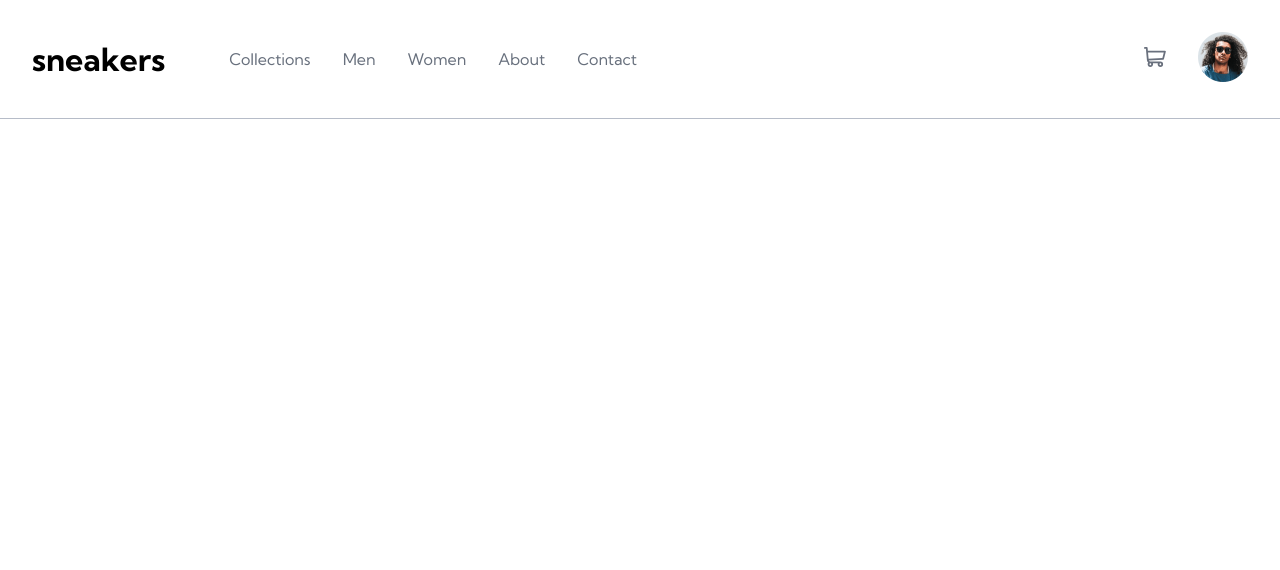
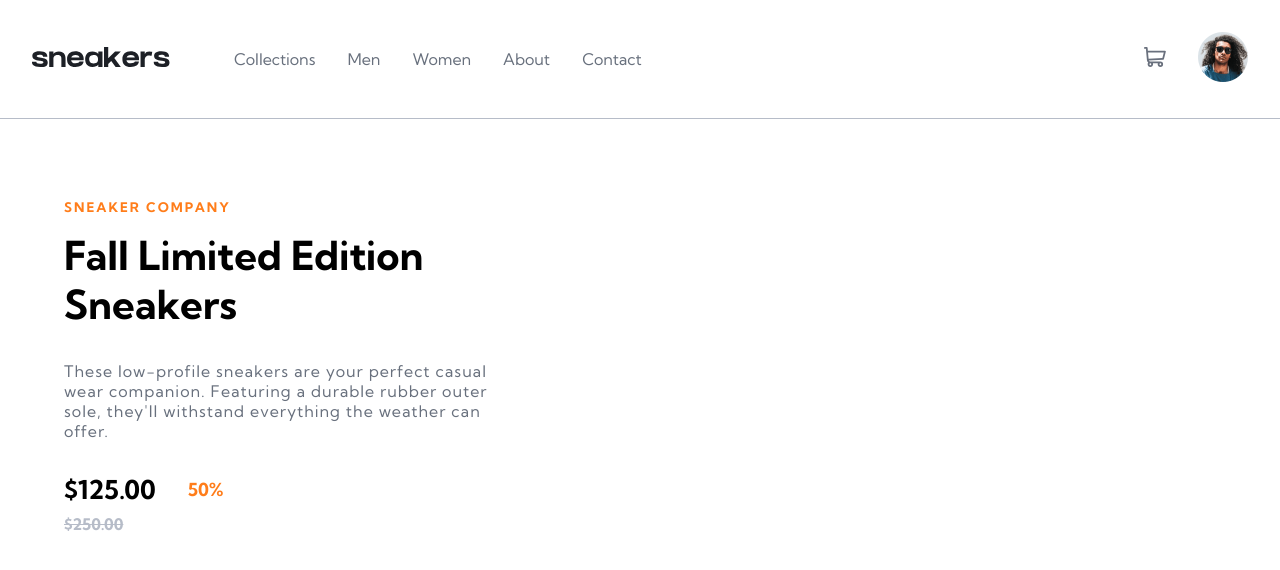
Before and after one commit to travistn/ecommerce-product-page, a React (Create React App) app: page / in a window 1280 px wide. Shown: the top 570 px of the page. Built offline with nearby package versions, Linux system fonts and the light colour scheme.

Commit message:
Added a section for the product details

```diff
--- a/src/App.js
+++ b/src/App.js
@@ -1,10 +1,12 @@
 import Navbar from './components/Navbar/Navbar';
+import ProductPage from './components/ProductPage/ProductPage';
 import './App.css';
 
 const App = () => {
   return (
     <div>
       <Navbar />
+      <ProductPage />
     </div>
   );
 };
--- a/src/components/Navbar/Navbar.css
+++ b/src/components/Navbar/Navbar.css
@@ -5,11 +5,6 @@
   padding: 2rem;
   list-style: none;
   border-bottom: 1px solid var(--color-light_grayish_blue);
-}
-
-.navbar-logo {
-  font-size: 32px;
-  font-weight: 700;
 }
 
 .navbar-links {
--- a/src/components/Navbar/Navbar.jsx
+++ b/src/components/Navbar/Navbar.jsx
@@ -1,12 +1,15 @@
 import './Navbar.css';
 import cartIcon from '../../assets/icon-cart.svg';
 import avatar from '../../assets/image-avatar.png';
+import logo from '../../assets/logo.svg';
 
 const Navbar = () => {
   return (
     <div className='navbar__wrapper'>
       <ul className='navbar'>
-        <li className='navbar-logo'>sneakers</li>
+        <li className='navbar-logo'>
+          <img src={logo} alt='logo' />
+        </li>
         <div className='navbar-links'>
           <li>Collections</li>
           <li>Men</li>
--- /dev/null
+++ b/src/components/ProductDetails/ProductDetails.css
@@ -0,0 +1,49 @@
+.productDetails {
+  width: 40%;
+}
+
+.productDetails-company {
+  color: var(--color-orange);
+  letter-spacing: 2px;
+}
+
+.productDetails-name {
+  font-size: 40px;
+  margin-top: 1rem;
+}
+
+.productDetails-paragraph {
+  color: var(--color-dark_grayish_blue);
+  margin-top: 2rem;
+  letter-spacing: 1px;
+}
+
+.productDetails-price {
+  margin-top: 2rem;
+}
+
+.productDetails-price-top {
+  display: flex;
+  flex-direction: row;
+  align-items: center;
+  gap: 2rem;
+}
+
+.productDetails-price-top p:first-child {
+  font-size: 26px;
+  font-weight: 700;
+}
+
+.productDetails-price-top p:nth-child(2) {
+  font-size: 18px;
+  font-weight: 700;
+  color: var(--color-orange);
+}
+
+.productDetails-price-original {
+  font-size: 16px;
+  font-weight: 700;
+  text-decoration: line-through;
+  color: var(--color-light_grayish_blue);
+  margin-top: 0.5rem;
+}
--- /dev/null
+++ b/src/components/ProductDetails/ProductDetails.jsx
@@ -0,0 +1,25 @@
+import './ProductDetails.css';
+
+const ProductDetails = () => {
+  return (
+    <div className='productDetails__container'>
+      <div className='productDetails'>
+        <h5 className='productDetails-company'>SNEAKER COMPANY</h5>
+        <h3 className='productDetails-name'>Fall Limited Edition Sneakers</h3>
+        <p className='productDetails-paragraph'>
+          These low-profile sneakers are your perfect casual wear companion. Featuring a durable
+          rubber outer sole, they'll withstand everything the weather can offer.
+        </p>
+        <div className='productDetails-price'>
+          <div className='productDetails-price-top'>
+            <p>$125.00</p>
+            <p>50%</p>
+          </div>
+          <p className='productDetails-price-original'>$250.00</p>
+        </div>
+      </div>
+    </div>
+  );
+};
+
+export default ProductDetails;
--- /dev/null
+++ b/src/components/ProductPage/ProductPage.css
@@ -0,0 +1,13 @@
+.productPage__wrapper {
+  margin-top: 5rem;
+  width: 100%;
+}
+
+.productPage__container {
+  display: flex;
+  justify-content: center;
+  width: 90%;
+
+  margin-left: auto;
+  margin-right: auto;
+}
--- /dev/null
+++ b/src/components/ProductPage/ProductPage.jsx
@@ -0,0 +1,14 @@
+import ProductDetails from '../ProductDetails/ProductDetails';
+import './ProductPage.css';
+
+const ProductPage = () => {
+  return (
+    <div className='productPage__wrapper'>
+      <div className='productPage__container'>
+        <ProductDetails />
+      </div>
+    </div>
+  );
+};
+
+export default ProductPage;
--- a/src/index.css
+++ b/src/index.css
@@ -4,4 +4,6 @@
   --color-light_grayish_blue: hsl(220, 14%, 75%);
   --color-white: hsl(0, 0%, 100%);
   --color-black: hsl(0, 0%, 0%);
+  --color-orange: hsl(26, 100%, 55%);
+  --color-pale_orange: hsl(25, 100%, 94%);
 }
```
